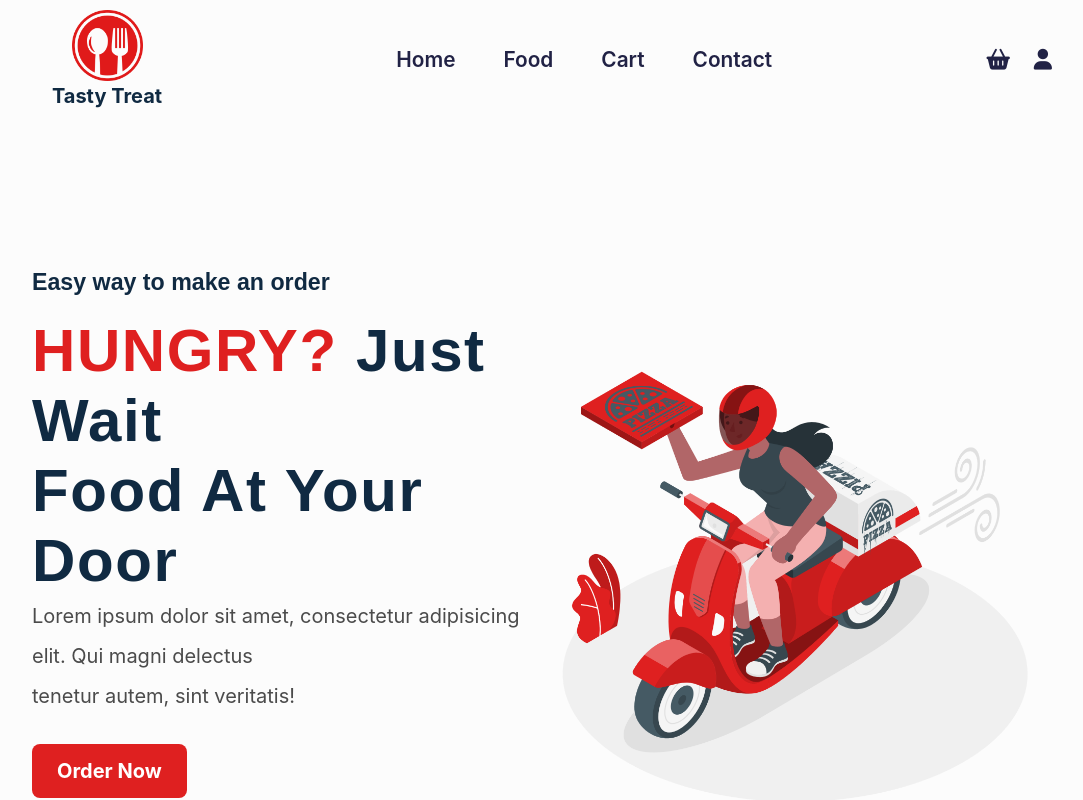
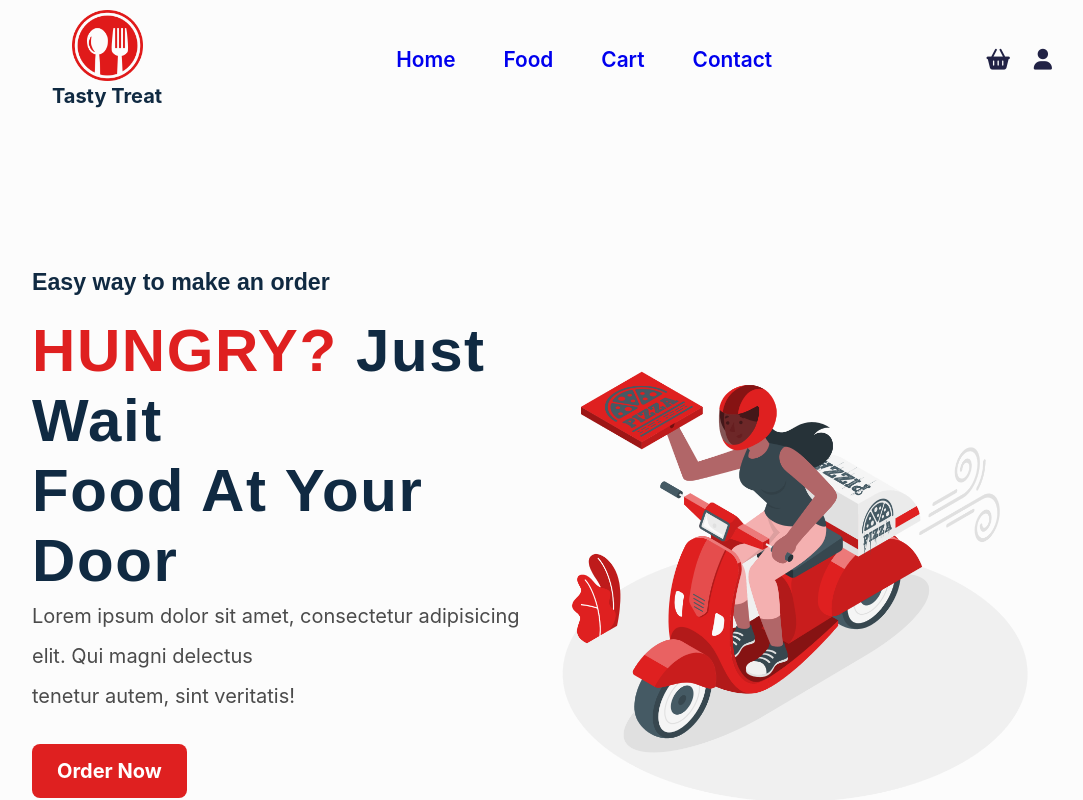
Before and after one commit to Fantom-01/fda-ui, a React (Vite) app: page / in a window 1280 px wide. Shown: the top 800 px of the page, without its empty margins (98-1181 px from the left). Built offline with nearby package versions, Linux system fonts and the light colour scheme.

Commit message:
added Routing with React Router V6

```diff
--- a/src/App.jsx
+++ b/src/App.jsx
@@ -1,23 +1,24 @@
-// import NavBar from './component/navbar.jsx'
-// import Header from './component/header.jsx'
-// import Footer from './component/footer.jsx'
-// import WhyTasty from './component/whyTasty.jsx'
-// import SectOne from './component/section1.jsx'
-// import Testimonial from './component/testimonial.jsx'
-// import Main from './foodMenu/Main.jsx'
+import NavBar from './component/navbar.jsx'
+import Footer from './component/footer.jsx'
+import Missing from './pages/missing.jsx'
+import Contact from './pages/contactpage.jsx'
+import Food from './pages/foodpage.jsx'
+import Cart from './pages/cartpage.jsx'
 import Setup from './pages/home'
+import { Route, Routes } from  'react-router-dom'
 
 function App() {
   return (
     <>
-      <Setup/>
-      {/* <NavBar/>
-      <Header/>
-      <SectOne/>
-      <Main/>
-      <WhyTasty/>
-      <Testimonial/>
-      <Footer/> */}
+      <NavBar/>
+      <Routes>
+            <Route path="/" element={<Setup/>}/>
+            <Route path="/food" element={<Food/>}/>
+            <Route path="/cart" element={<Cart/>}/>
+            <Route path="/contact" element={<Contact/>}/>
+            <Route path="*" element={<Missing/>}/>
+          </Routes>
+      <Footer/>
     </>
   )
 }
--- a/src/component/navbar.jsx
+++ b/src/component/navbar.jsx
@@ -3,6 +3,8 @@ import logo from "../assets/res-logo.png";
 
 import { useState } from "react";
 import { useEffect } from "react";
+
+import { Link } from 'react-router-dom'
 
 // START SHIT HERE!!!!!!!!!!!!!!!!!!!!!
 
@@ -17,10 +19,10 @@ const Menu = () => {
           </div>
 
           <div id="sidemenu-list">
-            <a href="#" class="sidemenu--links">Home</a>
-            <a href="#" class="sidemenu--links">Food</a>
-            <a href="#" class="sidemenu--links">Cart</a>
-            <a href="#" class="sidemenu--links">Contact</a>
+            <a class="sidemenu--links"><Link to="/">Home</Link></a>
+            <a class="sidemenu--links"><Link to="/food">Food</Link></a>
+            <a class="sidemenu--links"><Link to="/cart">Cart</Link></a>
+            <a class="sidemenu--links"><Link to="/contact">Contact</Link></a>
           </div>
       </section>
     </div>
@@ -42,10 +44,10 @@ const navbar = () => {
           <caption className="logo--caption">Tasty Treat</caption>
         </div>
         <div className="nav--links">
-          <a className="nav--a" exact href="/">Home</a>
-          <a className="nav--a" href="/food">Food</a>
-          <a className="nav--a" href="/cart">Cart</a>
-          <a className="nav--a" href="/contact">Contact</a>
+          <a className="nav--a" ><Link to="/">Home</Link></a>
+          <a className="nav--a" ><Link to="/food">Food</Link></a>
+          <a className="nav--a" ><Link to="/cart">Cart</Link></a>
+          <a className="nav--a" ><Link to="/contact">Contact</Link></a>
         </div>
         <div className="nav--icon">
           <a href="#" className="nav--a"><i class="fas fa-basket-shopping"></i></a>
--- a/src/index.jsx
+++ b/src/index.jsx
@@ -3,10 +3,15 @@ import ReactDOM from 'react-dom'
 import App from './App'
 import './index.css'
 import './assets/fa/css/all.css'
+import { BrowserRouter, Router, Route, Routes } from 'react-router-dom'
 
 ReactDOM.render(
   <React.StrictMode>
-    <App />
+    <BrowserRouter>
+      <Routes>
+        <Route path="*" element={<App/>} />
+      </Routes>
+    </BrowserRouter>
   </React.StrictMode>,
   document.getElementById('root')
 );
--- a/src/pages/foodpage.jsx
+++ b/src/pages/foodpage.jsx
@@ -1,13 +1,10 @@
 import React from 'react'
-
-import NavBar from '../component/navbar.jsx'
-import Footer from '../component/footer.jsx'
+import Food from '../foodMenu/Main'
 
 const foodpage = () => {
   return (<>
-    <NavBar/>
     <div>foodpage</div>
-    <Footer/>
+    <Food/>
   </>
   )
 }
--- a/src/pages/home.jsx
+++ b/src/pages/home.jsx
@@ -9,13 +9,11 @@ import Main from '../foodMenu/Main.jsx'
 function Home() {
   return (
     <>
-      <NavBar/>
       <Header/>
       <SectOne/>
       <Main/>
       <WhyTasty/>
       <Testimonial/>
-      <Footer/>
     </>
   )
 }
--- /dev/null
+++ b/src/pages/missing.jsx
@@ -0,0 +1,11 @@
+import React from "react";
+
+const Missing = () => {
+  return (
+    <header>
+      <h1>Wrong Page go back home</h1>
+    </header>
+  );
+};
+
+export default Missing;
```
